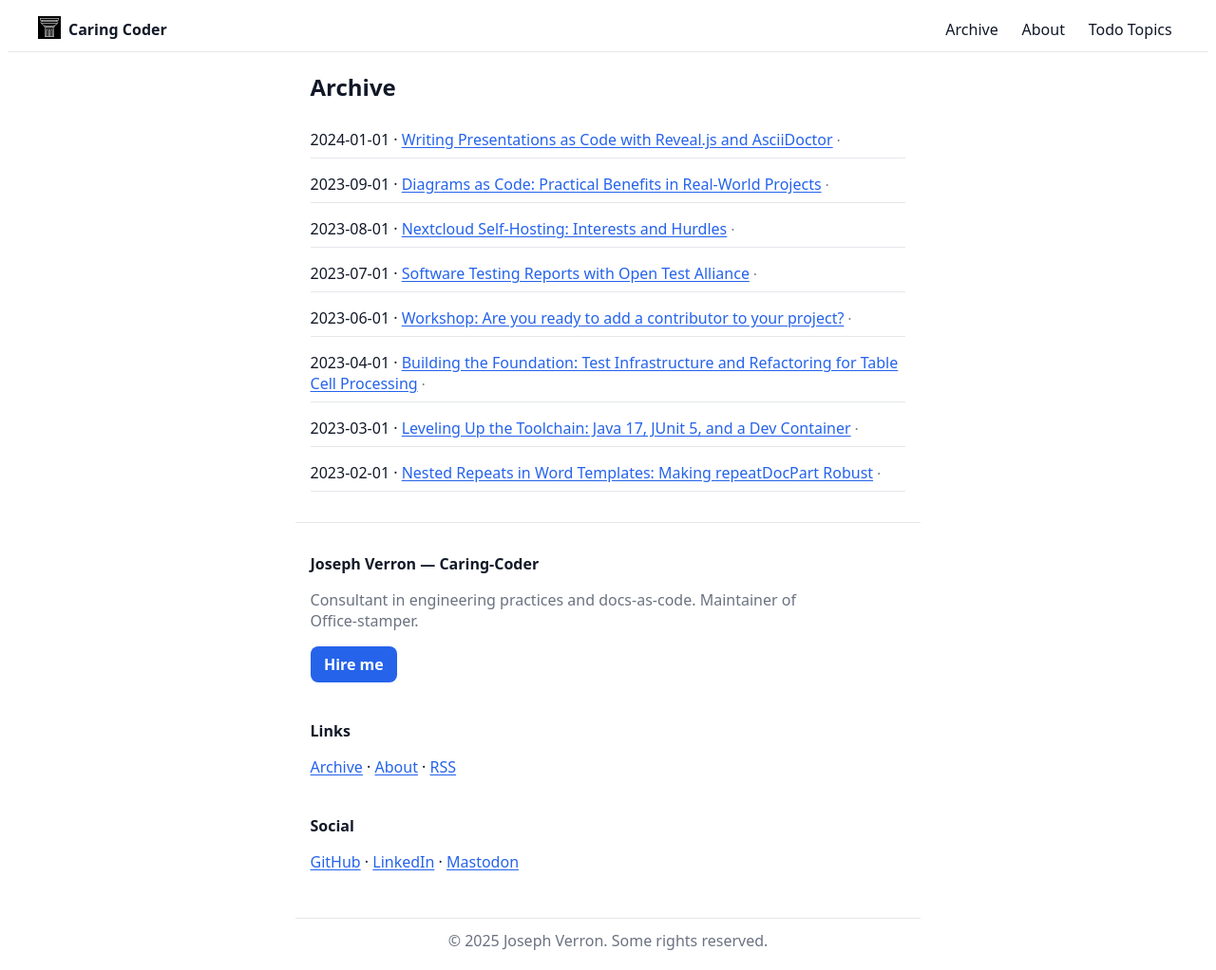
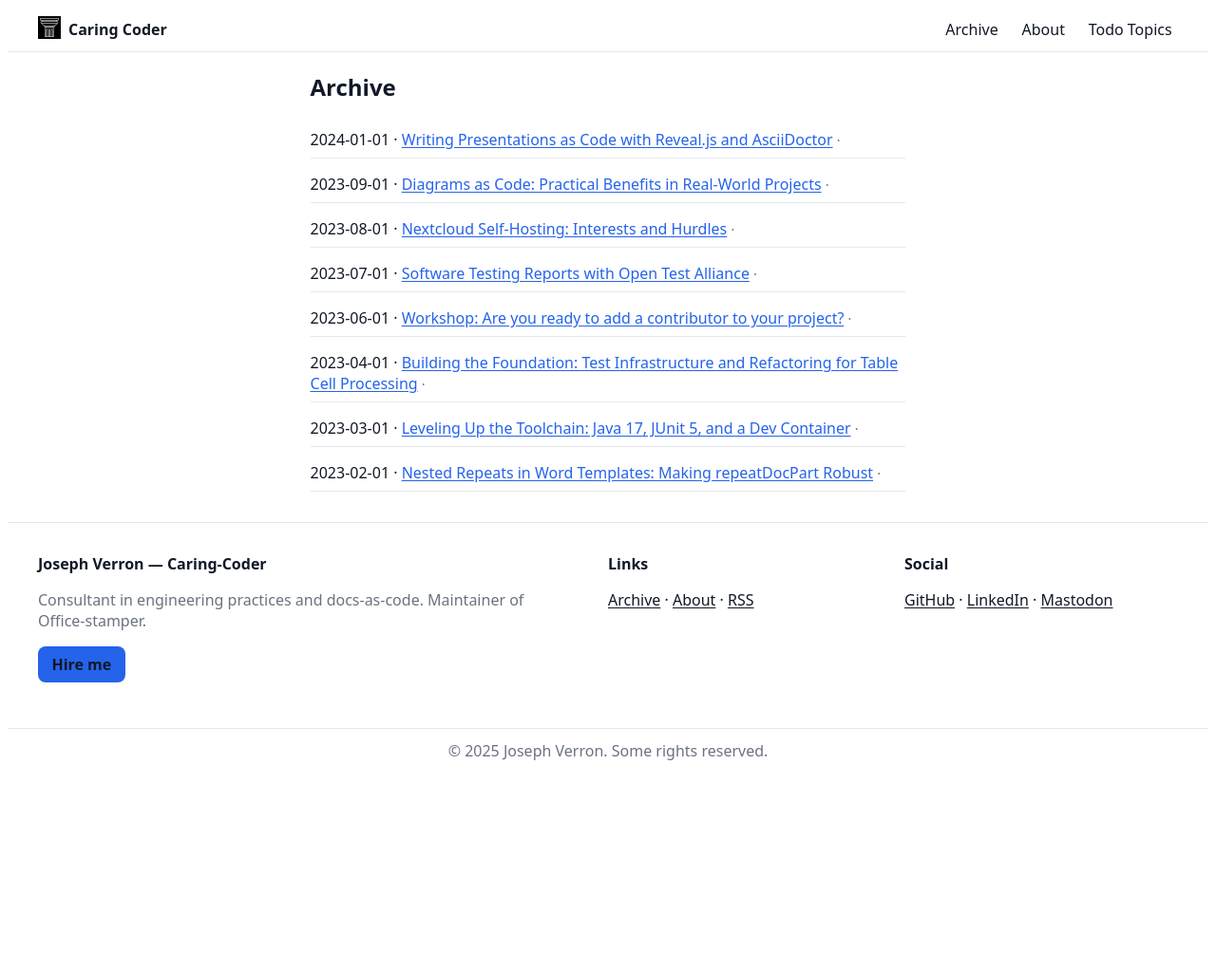
Before and after one commit to verronpro/blog, a Jekyll site: the page built from archive.html, in a window 1280 px wide and 1022 px high. Shown: the whole window at 95% size. Built offline with Jekyll 4.4.1, drawn with Linux system fonts in a browser that asks for light colours.

Commit message:
Redesign footer and improve layout consistency with updated styles and structure

```diff
--- a/_includes/footer/custom.html
+++ b/_includes/footer/custom.html
@@ -1,16 +1,15 @@
-<footer style="border-top:1px solid var(--cc-border);margin-top:2rem;background:#fff">
-  <div class="container-wide" style="padding:2rem 1rem;display:grid;gap:1.5rem;grid-template-columns:1fr;">
+<div class="site-footer__inner container-wide">
   <div>
     <strong>Joseph Verron — Caring‑Coder</strong>
-      <p style="color:var(--cc-muted)">Consultant in engineering practices and docs‑as‑code. Maintainer of Office‑stamper.</p>
+    <p class="muted">Consultant in engineering practices and docs‑as‑code. Maintainer of Office‑stamper.</p>
     <p>
       <a class="btn btn-primary" href="mailto:{{ site.email | default: 'joseph@verron.pro' }}?subject=Consulting%20inquiry">Hire me</a>
     </p>
   </div>
-    <div>
+  <nav class="site-footer__links" aria-label="Footer">
     <strong>Links</strong>
     <p><a href="{{ site.baseurl }}/archive.html">Archive</a> · <a href="{{ site.baseurl }}/about.html">About</a> · <a href="{{ site.baseurl }}{{ site.data.variables.default.paths.rss }}">RSS</a></p>
-    </div>
+  </nav>
   <div>
     <strong>Social</strong>
     <p>
@@ -20,7 +19,6 @@
     </p>
   </div>
 </div>
-  <div style="border-top:1px solid var(--cc-border);padding:.75rem 0;color:var(--cc-muted);text-align:center">
+<div class="site-footer__bottom">
   © {{ "now" | date: "%Y" }} Joseph Verron. Some rights reserved.
   </div>
-</footer>
--- a/_layouts/default.html
+++ b/_layouts/default.html
@@ -163,7 +163,7 @@
     {{ content }}
   </main>
 
-  <footer class="container">
+  <footer class="site-footer" role="contentinfo">
     {% include footer/custom.html %}
   </footer>
 </body>
--- a/_layouts/home.html
+++ b/_layouts/home.html
@@ -8,7 +8,7 @@ layout: default
 <section class="container-wide" style="padding: 1rem 0 3rem">
   {% include home/cards.html %}
   <h2>Recent posts</h2>
-  <div class="posts-grid">
+  <div class="posts-grid posts-grid--single">
     {% for post in site.posts limit:9 %}
       <article class="post-card">
         <h3><a href="{{ post.url | prepend: site.baseurl }}">{{ post.title }}</a></h3>
@@ -19,7 +19,7 @@ layout: default
           {% endfor %}
         {% endif %}
         </div>
-        <p>{{ post.excerpt }}</p>
+        <p>{{ post.excerpt | strip_html | truncatewords: 35 }}</p>
         <p><a class="btn btn-ghost" href="{{ post.url | prepend: site.baseurl }}">Read more</a></p>
       </article>
     {% endfor %}
--- a/assets/css/custom.css
+++ b/assets/css/custom.css
@@ -54,6 +54,9 @@ code{background:rgba(17,24,39,.06);padding:.1rem .3rem;border-radius:.25rem}
 .post-card h3{margin:.25rem 0 .5rem;font-size:1.1rem}
 .post-meta{color:var(--cc-muted);font-size:.9rem}
 
+/* Force single-column variant (used on home page) */
+.posts-grid--single{grid-template-columns:1fr !important}
+
 /* Author box */
 .author-box{display:flex;gap:1rem;align-items:center;padding:1rem;border:1px solid var(--cc-border);border-radius:.75rem;background:#f9fafb}
 .author-box img{width:64px;height:64px;border-radius:50%}
@@ -96,6 +99,14 @@ a:hover{text-decoration:underline}
   .skip-link:focus{background:var(--cc-surface)}
 }
 
+/* Footer styling (theme-aware, no inline styles) */
+.site-footer{margin-top:2rem;border-top:1px solid var(--cc-border);background:var(--cc-surface)}
+.site-footer__inner{padding:2rem 1rem;display:grid;gap:1.5rem;grid-template-columns:1fr}
+@media (min-width: 900px){.site-footer__inner{grid-template-columns:2fr 1fr 1fr}}
+.site-footer__bottom{border-top:1px solid var(--cc-border);padding:.75rem 1rem;color:var(--cc-muted);text-align:center}
+.site-footer a{color:inherit}
+.site-footer .muted{color:var(--cc-muted)}
+
 /* Print styles: simplify for paper */
 @media print{
   /* Use a serif for readability on paper */
```
Lines whose indentation alone changed are shown as unchanged.
